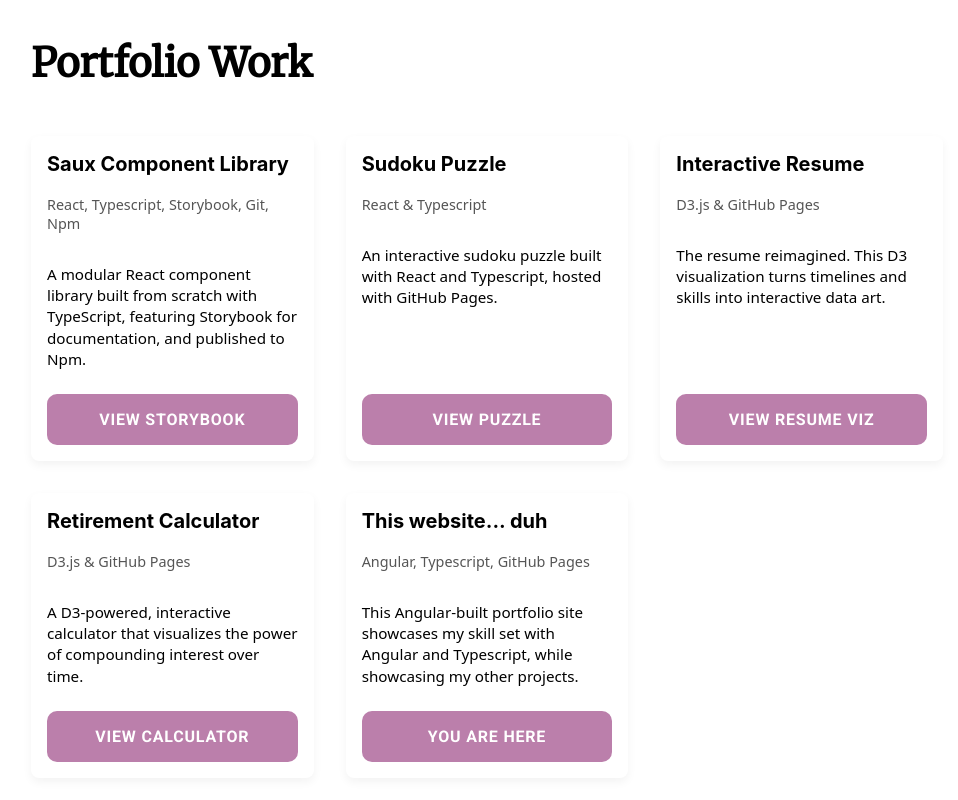
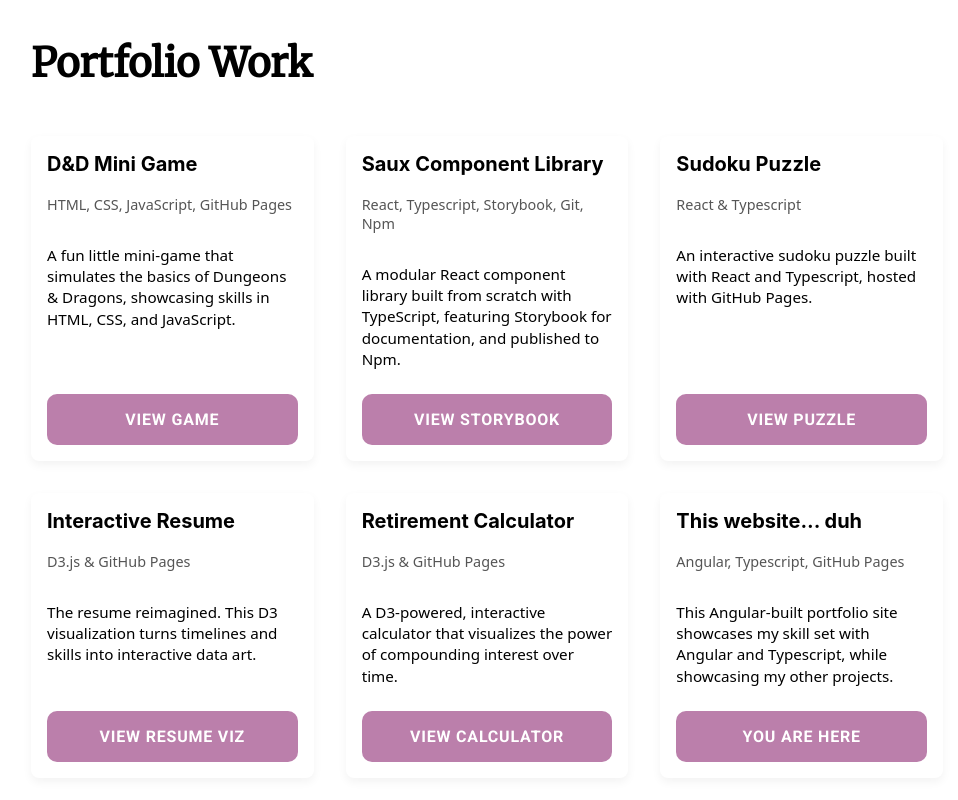
Before and after one commit to amandarae220/amanda-repository, an Angular app: page / in a window 1280 px wide. Shown: the part 872-1672 px from the top of the page, without its empty margins (153-1111 px from the left). Built offline with nearby package versions, Linux system fonts and the light colour scheme.

Commit message:
adding DnD project example

```diff
--- a/src/app/pages/project-detail/project-detail.component.ts
+++ b/src/app/pages/project-detail/project-detail.component.ts
@@ -24,6 +24,15 @@ export class ProjectDetailComponent implements OnInit {
       buttons: [
       { label: 'View Storybook', url: 'https://tassyguy.github.io/saux-component-library/' },
       { label: 'View GitHub Repo', url: 'https://github.com/tassyguy/saux-component-library' }
+    ]
+    },
+    dnd: {
+      title: 'Dungeons & Dragons Mini Game',
+      subtitle: 'HTML, CSS, JavaScript, GitHub Pages',
+      description: `I'd rather be playing Dungeons & Dragons, but since I can't always be doing that, I built a mini-game that simulates a D&D encounter. This project showcases my skills in HTML, CSS, and JavaScript, and is hosted on GitHub Pages.`,
+      image: 'assets/D&D.png',
+      buttons: [
+      { label: 'Play Game', url: 'https://amandarae220.github.io/DungeonsAndDragons/' },
     ]
     },
     sudoku: {
--- a/src/app/sections/work/work.component.ts
+++ b/src/app/sections/work/work.component.ts
@@ -13,6 +13,13 @@ export class WorkComponent {
   constructor(private router: Router) {}
 
   projects = [
+    {
+      id: 'dnd',
+      title: 'D&D Mini Game',
+      subtitle: 'HTML, CSS, JavaScript, GitHub Pages',
+      description: 'A fun little mini-game that simulates the basics of Dungeons & Dragons, showcasing skills in HTML, CSS, and JavaScript.',
+      buttonText: 'VIEW GAME'
+    },
     {
       id: 'saux',
       title: 'Saux Component Library',
```
Also changed, not shown: src/assets/D&D.png (added).
